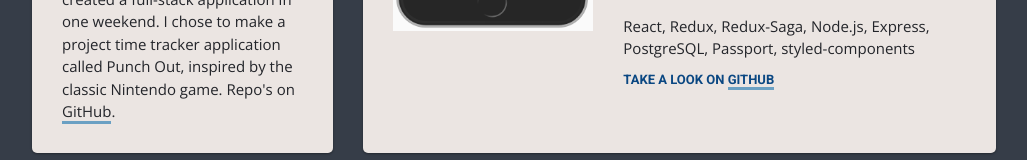
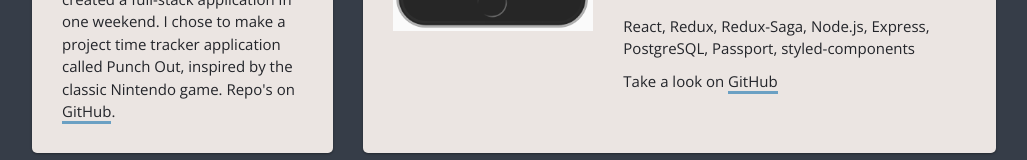
Before and after one commit to pheggeseth/Github-Landing-Page, a React (Create React App) app: page / in a window 1280 px wide. Shown: the part 1207-1367 px from the top of the page, without its empty margins (126-1153 px from the left). Built offline with nearby package versions, Linux system fonts and the light colour scheme; a web font is replaced by a local one.

Commit message:
styling changes

```diff
--- a/src/AngularJSCapstone.js
+++ b/src/AngularJSCapstone.js
@@ -1,7 +1,6 @@
 import React from 'react';
 
 import {
-  // CardsContainer,
   CardContainer,
   Card,
   CardBody,
@@ -18,7 +17,7 @@ export const AngularJSCapstone = props => (
         As a capstone to learning AngularJS at Prime Digital Academy,
         I was tasked with created a full-stack application in one weekend.
         I chose to make a project time tracker application called Punch Out, inspired by the classic Nintendo game.
-        Repo's on <a href="https://github.com/pheggeseth/Punch-Out">GitHub</a>.
+        Repo's on <a href="https://github.com/pheggeseth/Punch-Out" target="_blank" rel="noopener noreferrer">GitHub</a>.
       </CardBody>
     </Card>
   </CardContainer>
--- a/src/SoloProject.js
+++ b/src/SoloProject.js
@@ -1,11 +1,19 @@
 import React from 'react';
 import styled from 'styled-components';
-import { CardContainer, Card, CardImage, CardHeadline, CardTitle, CardBody } from './CardComponents';
+
+import {
+  CardContainer,
+  Card,
+  CardImage,
+  CardHeadline,
+  CardTitle,
+  CardBody
+} from './CardComponents';
+
 import {
   COLORS,
   MOBILE_BREAKPOINT,
   CARD_PADDING,
-  // CONTENT_MARGIN
 } from './constants';
 
 import soloProjectScreenshot from './images/screenshots/1-list.png';
@@ -75,7 +83,7 @@ export const SoloProject = props => (
             <div style={{margin: '10px 0'}}>
               React, Redux, Redux-Saga, Node.js, Express, PostgreSQL, Passport, styled-components
             </div>
-            <CardTitle {...props}> Take a look on <a href="https://github.com/pheggeseth/honeyberry" target="_blank" rel="noopener noreferrer">GitHub</a></CardTitle>
+            Take a look on <a href="https://github.com/pheggeseth/honeyberry" target="_blank" rel="noopener noreferrer">GitHub</a>
           </div>
         </SoloProjectContent>
       </CardBody>
```
